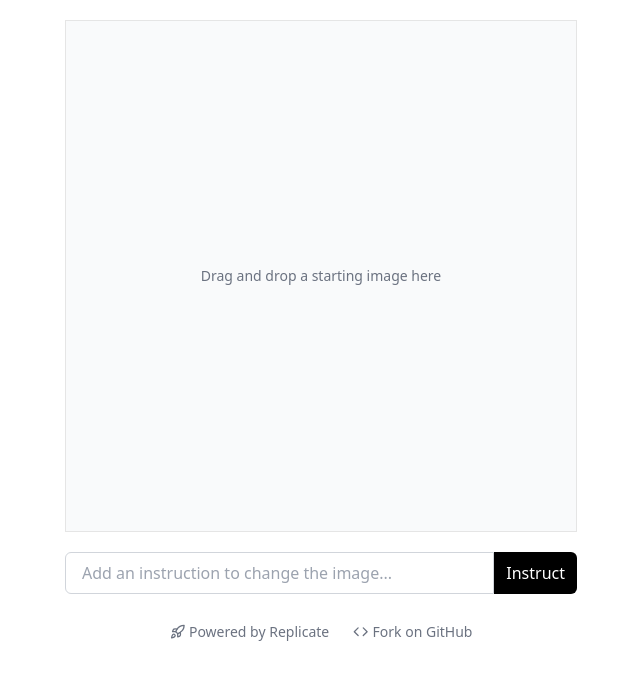
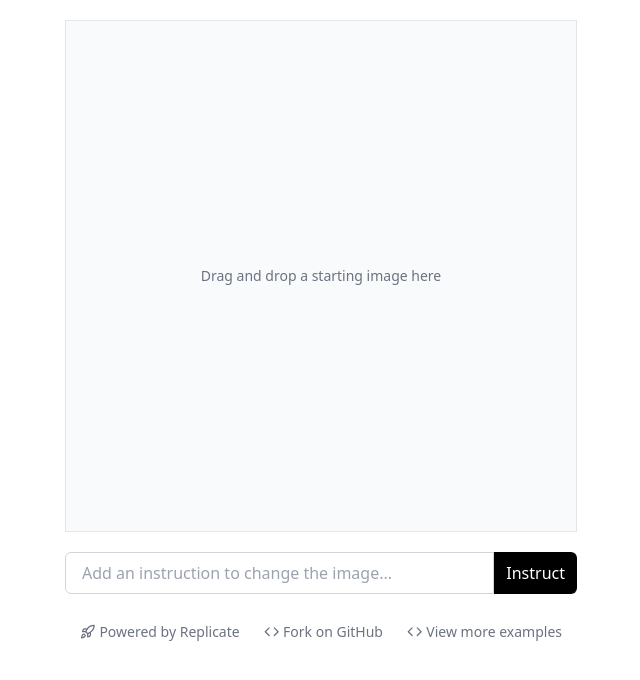
Before and after one commit to replicate/paint-by-text, a Next.js app: page /run in a window 1280 px wide. Shown: the top 680 px of the page, without its empty margins (319-959 px from the left). Built offline with nearby package versions, Linux system fonts and the light colour scheme.

Commit message:
link to examples

```diff
--- a/pages/run.js
+++ b/pages/run.js
@@ -139,6 +139,16 @@ export default function Home() {
                 Fork on GitHub
               </a>
             </Link>
+            <Link href="https://replicate.com/cjwbw/instruct-pix2pix/examples">
+              <a
+                className="lil-button"
+                target="_blank"
+                rel="noopener noreferrer"
+              >
+                <CodeIcon className="icon" />
+                View more examples
+              </a>
+            </Link>
           </div>
         </div>
       </main>
```
